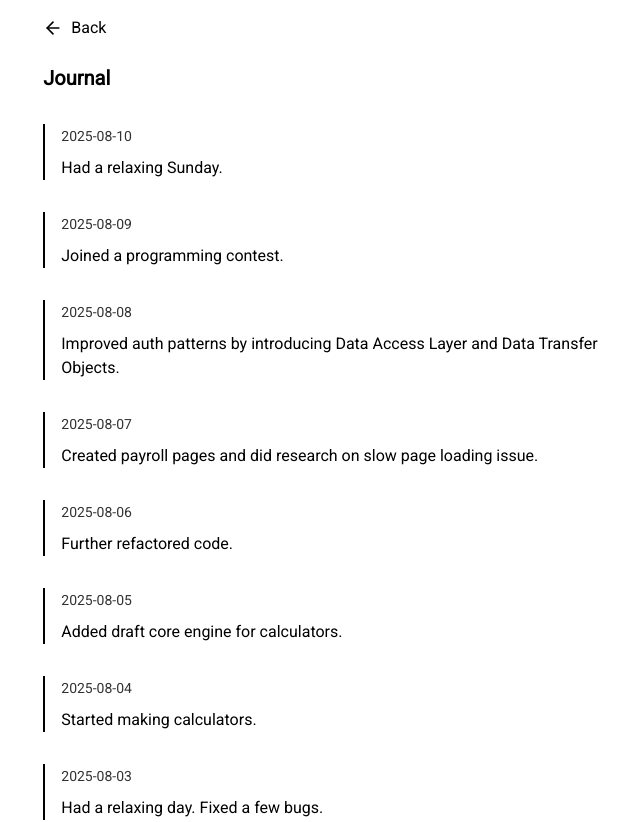
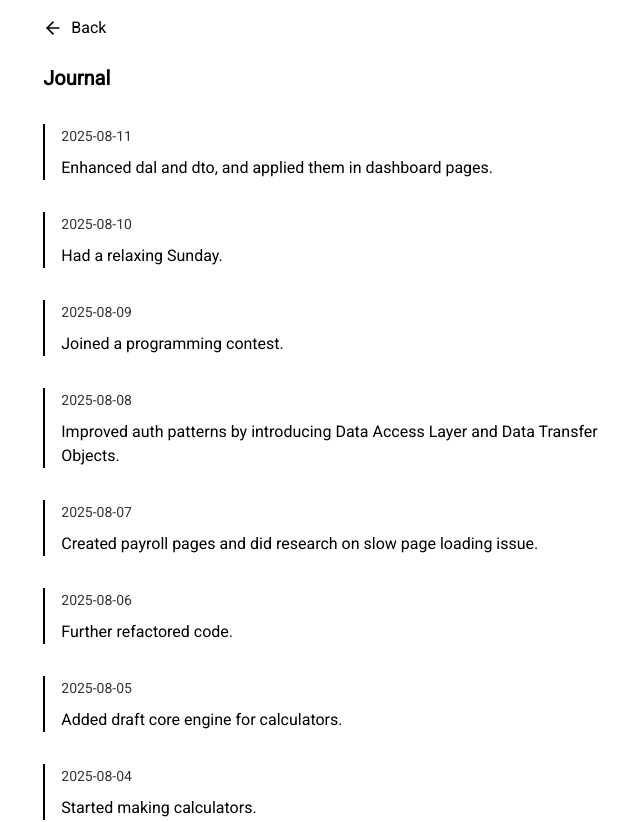
Before and after one commit to minamicode/minamicode.com, a Next.js app: page /journal in a window 1280 px wide. Shown: the top 822 px of the page, without its empty margins (298-938 px from the left). Built offline with nearby package versions, Linux system fonts and the light colour scheme.

Commit message:
add a journal entry

```diff
--- a/src/app/_components/JournalEntries.tsx
+++ b/src/app/_components/JournalEntries.tsx
@@ -6,6 +6,10 @@ type JournalEntry = {
 };
 
 const entries: JournalEntry[] = [
+  {
+    date: "2025-08-11",
+    text: "Enhanced dal and dto, and applied them in dashboard pages.",
+  },
   {
     date: "2025-08-10",
     text: "Had a relaxing Sunday.",
```
